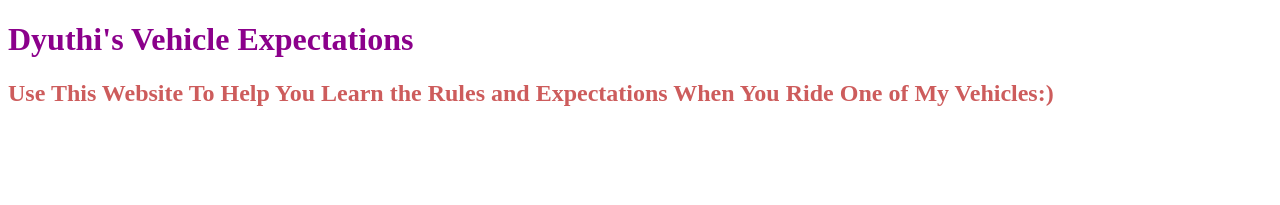
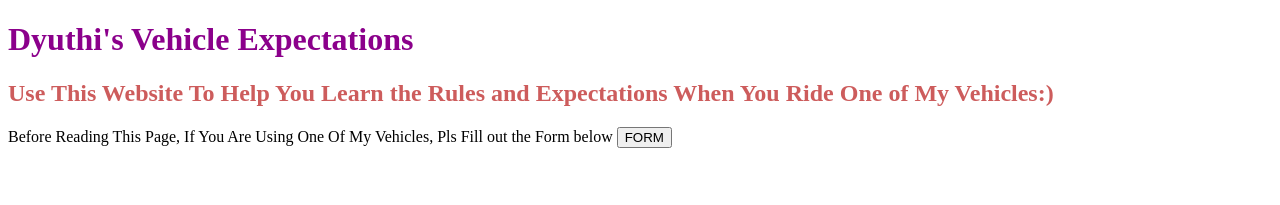
Before and after one commit to dyuthig/dyuthivehicle.github.io, a plain HTML site: page index.html in a window 1280 px wide. Drawn offline with Linux system fonts and the light colour scheme.

Commit message:
Update index.html

```diff
--- a/index.html
+++ b/index.html
@@ -18,6 +18,11 @@
   <body>
     <h1>Dyuthi's Vehicle Expectations</h1>
     <h2>Use This Website To Help You Learn the Rules and Expectations When You Ride One of My Vehicles:)</h2>
+   <p>
+   Before Reading This Page, If You Are Using One Of My Vehicles, Pls Fill out the Form below
+    <button class="button" onclick="load()">FORM</button><br><br><br><br>
+
+   </p>
 
 
   </body>
```
